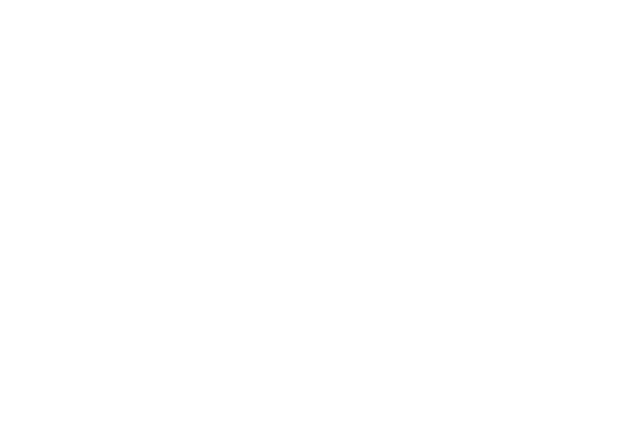
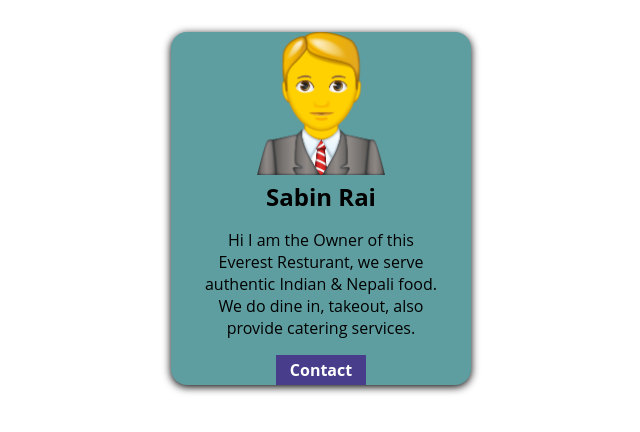
Before and after one commit to Rachin7/Flexbox-Grid-Responsive-Design-lab, a plain HTML site: page index.html in a window 1280 px wide. Shown: the whole page, without its empty margins (327-967 px from the left). Drawn offline with Linux system fonts and the light colour scheme.

Commit message:
.container in center

```diff
--- a/css/style.css
+++ b/css/style.css
@@ -0,0 +1,71 @@
+html {
+  box-sizing: border-box
+}
+
+/* The Universal Selector */
+*, /* All elements*/
+*::before, /* All ::before pseudo-elements */
+*::after { /* All ::after pseudo-elements */
+  /* height & width will now include border & padding by default
+     but can be over-ridden as needed */
+  box-sizing: border-box;
+  font-family: "Open Sans", sans-serif;
+  margin: 0;
+  padding: 0;
+}
+
+body {
+  background-color: white;
+/* Use a system font, if none are available use an available sans-sarif   font */
+  /* font-family: system-ui, -apple-system, BlinkMacSystemFont, "Segoe UI", */
+    /* Roboto, Oxygen-Sans, Ubuntu, Cantarell, "Helvetica Neue", sans-serif; */
+  margin: 2rem;
+
+}
+
+.wrapper-flex {
+  display: flex;
+  flex-wrap: wrap;
+  justify-content: center;
+
+}
+
+.container {
+  overflow: hidden;
+  box-shadow: 0px 2px 8px 0px;
+  background-color: cadetblue;
+  text-align: center;
+  border-radius: 1rem;
+  position: relative;
+  width: 300px;
+  margin-bottom: 1rem;
+  margin-left: 1rem;
+
+}
+
+.profile-img {
+  width: 8rem;
+}
+
+.name {
+  font-weight: bold;
+  font-size: 1.5rem;
+}
+
+.description {
+  margin: 1rem 2rem;
+  font-size: 1rem;
+  text-align: center;
+
+}
+
+.btn {
+  width: 30%;
+  height: 30px;
+  border: none;
+  font-size: 1rem;
+  font-weight: bold;
+  color: white;
+  background-color: darkslateblue;
+
+}
--- a/index.html
+++ b/index.html
@@ -8,6 +8,13 @@
   <title>Document</title>
 </head>
 <body>
+  <div class="wrapper-flex">
+    <div class="container">
+    <img src="img.png" alt="profile img" class="profile-img">
+    <p class="name">Sabin Rai</p>
+    <p class="description">Hi I am the Owner of this Everest Resturant, we serve authentic Indian & Nepali food. We do dine in, takeout, also provide catering services.</p>
+    <button class="btn">Contact</button>
 
+  </div>
 </body>
 </html>
```
Also changed, not shown: img.png (added).
